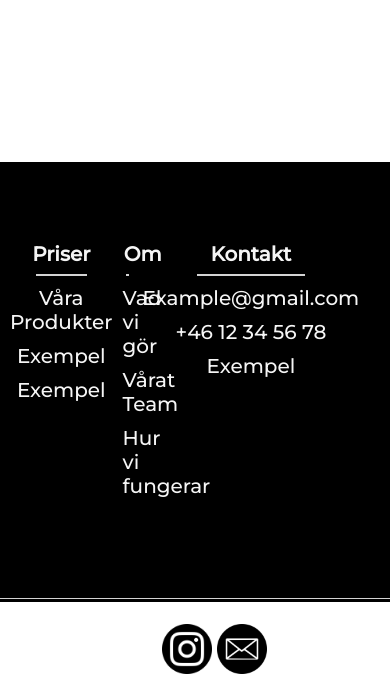
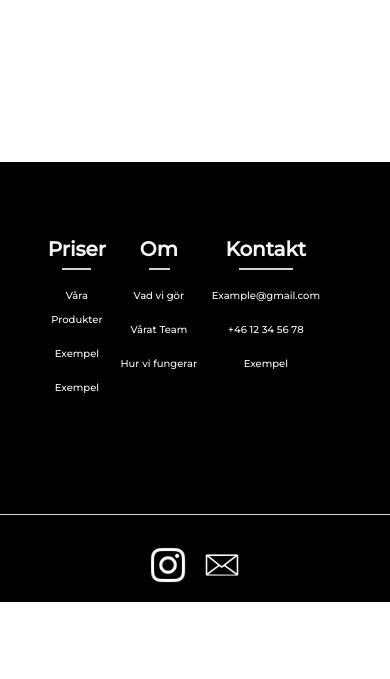
Before and after one commit to oscarskold/Hemsida-webdhs, a PHP site: page /html/Homepage.html in a window 390 px wide; the page is wider, and only the part inside the window is pictured. Shown: the part 2353-3032 px from the top of that part. After the commit the page ends 2955 px from the top of that part, so only its background shows below. Run offline with PHP 8.4, Linux system fonts and the light colour scheme.

Commit message:
Footer fixex

```diff
--- a/css/footer.css
+++ b/css/footer.css
@@ -13,13 +13,14 @@
 footer a {
     color: #f5f5f5;
     transition: all 0.2s ease-out;
+    font-size: 20px
 }
 
 footer a:hover {
     color: #dcdcdc;
 }
 
-.h2a {
+.h4a {
     font-size: 25px;
 }
 
@@ -119,7 +120,16 @@
 
 @media screen and (max-width: 700px) {
 
-    .h2a {
+    .footer-grid {
+        display: grid;
+        grid-template-columns: repeat(5,1fr);
+        margin: 0 auto;
+        gap: 10px;
+        text-align: center;
+
+    }
+
+    .h4a {
         font-size: 20px;
 
     }
@@ -128,8 +138,57 @@
         font-size: 25px;
     }
 
-    footer li {
+    footer a {
         font-size: 15px;
     }
 
 }
+
+@media screen and (max-width:550px) {
+
+    .footer-grid {
+        display: grid;
+        grid-template-columns: repeat(4,1fr);
+        margin: 0 auto;
+        gap: 10px;
+        text-align: center;
+
+    }
+
+    footer a {
+        font-size: 12px;
+    }
+
+}
+
+@media screen and (max-width:450px) {
+
+    .footer-grid {
+        display: grid;
+        grid-template-columns: repeat(5,1fr);
+        margin: 0 auto;
+        gap: 10px;
+        text-align: center;
+
+    }
+
+    footer a {
+        font-size: 10px;
+    }
+
+}
+
+@media screen and (max-width:350px) {
+
+    .f-social hr {
+        margin-top: 70px;
+        height: 0.5px;
+    }
+
+    .f-social img {
+        width: 50px;
+        height: 50px;
+        margin-top: 10px;
+    }
+
+}
--- a/html/Homepage.html
+++ b/html/Homepage.html
@@ -75,7 +75,7 @@
         <div id="footer-filler">
         </div>
         <div id="footer-pricing">
-            <h2><a href="" class="h2a">Priser</a></h2>
+            <h4><a href="" class="h4a">Priser</a></h4>
             <hr>
             <ul>
                 <li><a href="Services.html">Våra Produkter</a></li>
@@ -84,7 +84,7 @@
             </ul>
         </div>
         <div id="footer-about">
-            <h2><a href="" class="h2a">Om</a></h2>
+            <h4><a href="" class="h4a">Om</a></h4>
             <hr>
             <ul>
                 <li><a href="About.html#a2">Vad vi gör</a></li>
@@ -93,7 +93,7 @@
             </ul>
         </div>
         <div id="footer-contact">
-            <h2><a href="" class="h2a">Kontakt</a></h2>
+            <h4><a href="" class="h4a">Kontakt</a></h4>
             <hr>
             <ul>
                 <li><a href="mailto:">Example@gmail.com</a></li>
--- a/js/app.js
+++ b/js/app.js
@@ -1,7 +1,7 @@
 const navSlide = () => {
     const burger = document.querySelector('.burger')
     const nav = document.querySelector('.navbar_links')
-    const navLinks = document.querySelectorAll('.navbar_links li, a')
+    const navLinks = document.querySelectorAll('.navbar_links li')
 
     burger.addEventListener('click', () => {
         //Toggle Nav
```
